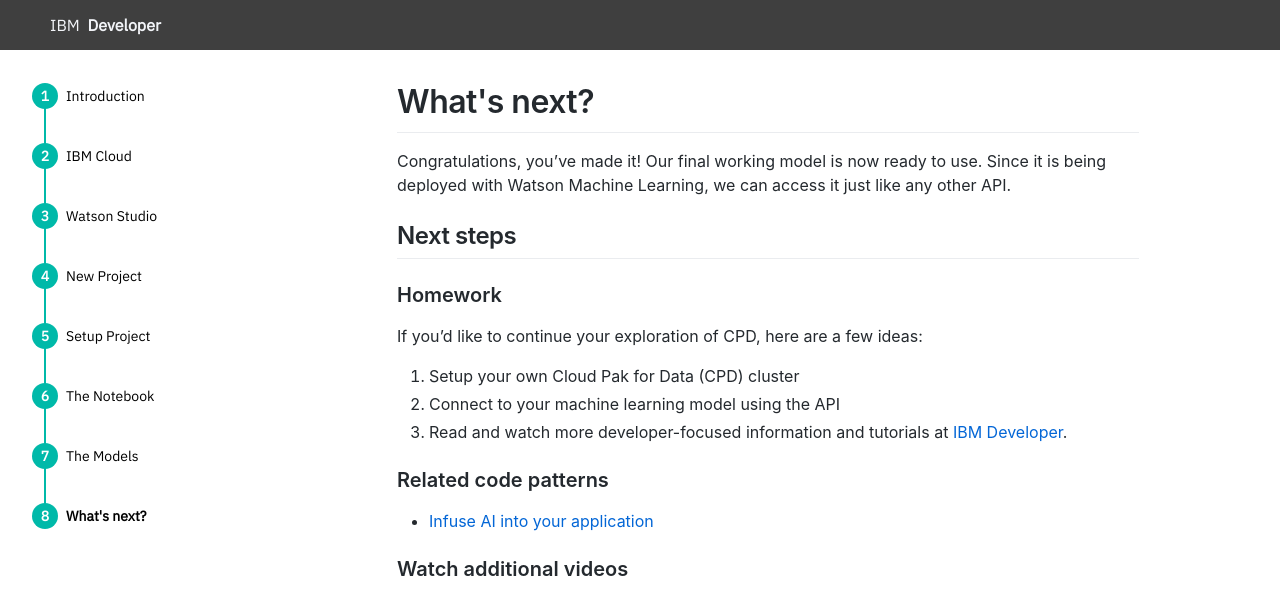
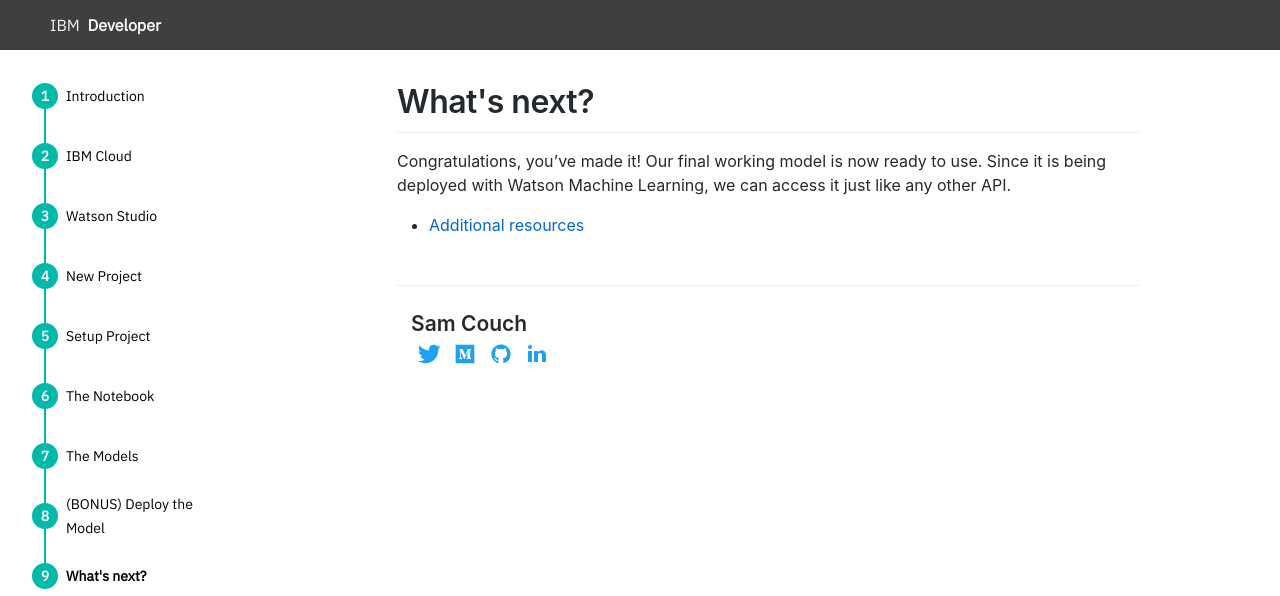
Before and after one commit to IBM/watson-studio-workshop, a Jekyll site: the page built from _housing-price-predictor/whats_next.md, in a window 1280 px wide. Shown: the top 596 px of the page. Built offline with Jekyll 4.4.1, drawn with Linux system fonts in a browser that asks for light colours; some of the changed text lies outside the part shown; grey boxes are pictures that could not be loaded.

```diff
--- a/_housing-price-predictor/whats_next.md
+++ b/_housing-price-predictor/whats_next.md
@@ -5,44 +5,6 @@ date: 1970-01-31
 
 Congratulations, you've made it! Our final working model is now ready to use. Since it is being deployed with Watson Machine Learning, we can access it just like any other API.
 
-## Next steps
+* [Additional resources](https://developer.ibm.com/)
 
-### Homework
-If you'd like to continue your exploration of CPD, here are a few ideas:
-
-1. Setup your own Cloud Pak for Data (CPD) cluster
-2. Connect to your machine learning model using the API
-3. Read and watch more developer-focused information and tutorials at [IBM Developer](https://developer.ibm.com/).
-
-### Related code patterns
-<!-- TODO: find some related code patterns -->
-* [Infuse AI into your application](https://developer.ibm.com/patterns/infuse-ai-into-your-application)
-
-### Watch additional videos
-<iframe width="560" height="315" src="https://www.youtube.com/embed/UL_jXJoRPdY" frameborder="0" allow="accelerometer; autoplay; encrypted-media; gyroscope; picture-in-picture" allowfullscreen></iframe>
-<br />
-<iframe width="560" height="315" src="https://www.youtube.com/embed/yzXA3qhfaq0" frameborder="0" allow="accelerometer; autoplay; encrypted-media; gyroscope; picture-in-picture" allowfullscreen></iframe>
-<br />
-<iframe width="560" height="315" src="https://www.youtube.com/embed/_ad9Tl1p-rY" frameborder="0" allow="accelerometer; autoplay; encrypted-media; gyroscope; picture-in-picture" allowfullscreen></iframe>
-<br />
-<iframe width="560" height="315" src="https://www.youtube.com/embed/T6c_4lUcZgc" frameborder="0" allow="accelerometer; autoplay; encrypted-media; gyroscope; picture-in-picture" allowfullscreen></iframe>
-<br />
-
-### Related courses
-* [Coursera: What is IBM Cloud Private](https://www.coursera.org/lecture/deploy-micro-kube-icp/what-is-ibm-cloud-private-ZoWVi)
-* [IBM Garage](https://www.ibm.com/cloud/garage/journeys/ibm-cloud-private)
-
-<!-- TODO: update/include embedded slides -->
-<!-- * Any required IBM promotional slides/info like Call for Code -->
-<!-- * Presenter contact info -->
-
-<style>
-  .responsive-wrap iframe{ max-width: 100%;}
-</style>
-
-<div class="responsive-wrap">
-  <iframe src="https://docs.google.com/presentation/d/e/2PACX-1vQ9kDNYyVujR5ZtWeBYHyNBphYKXdpeqZ-l3nNm5ttDRSK6kGQoA8abJZ-PKX2g5uPDvqemPD0fsl0f/embed?start=false&loop=false&delayms=3000" frameborder="0" width="960" height="569" allowfullscreen="true" mozallowfullscreen="true" webkitallowfullscreen="true"></iframe>
-</div>
-
-<!-- TODO: update this for other presenters (or use the embedded slides) -->
 {% include profile.html %}
```
Also changed, not shown: _demos/5.md (+0 -8 lines), _housing-price-predictor/5.md (+2 -2 lines), _housing-price-predictor/BONUS.md (added, +25 -0 lines), _housing-price-predictor/assets/create-resource-cloud.png (added), _housing-price-predictor/assets/create-wml.png (added), _housing-price-predictor/assets/select-wml.png (added), _housing-price-predictor/assets/wml-add-cred.png (added), _housing-price-predictor/assets/wml-new-cred.png (added), _housing-price-predictor/assets/wml-service-cred.png (added), _housing-price-predictor/assets/wml-view-cred.png (added).
